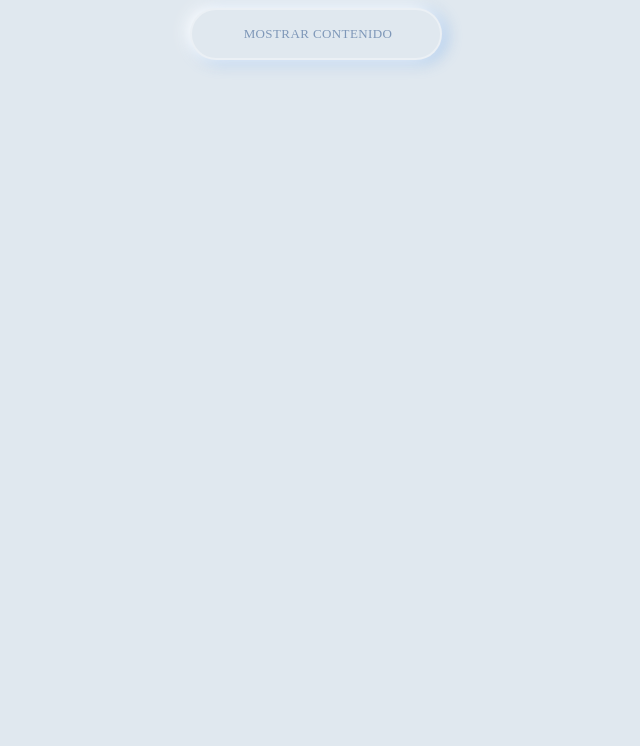
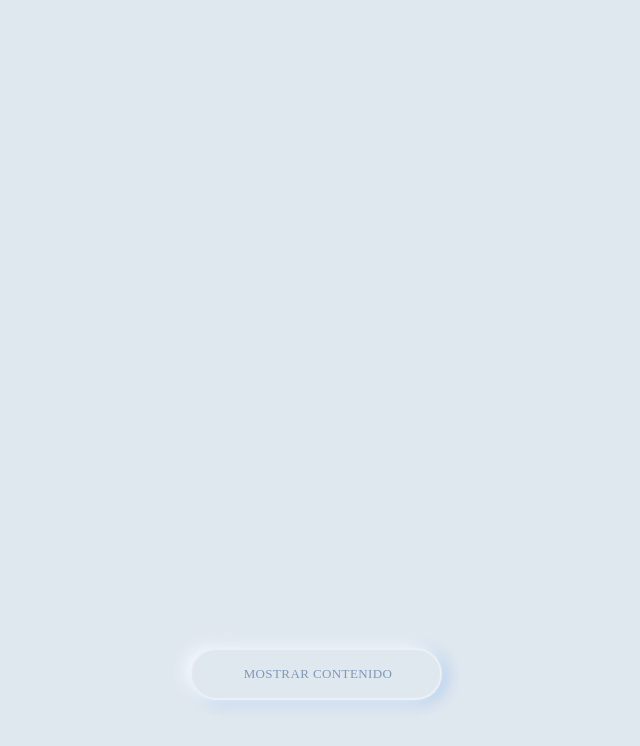
Before and after one commit to David182003/Energy, a plain HTML site: page index.html in a window 1280 px wide. Shown: the whole page, without its empty margins (324-964 px from the left). Drawn offline with Linux system fonts and the light colour scheme.

Commit message:
Update index.html

```diff
--- a/index.html
+++ b/index.html
@@ -9,9 +9,13 @@
 </head>
 
 <body>
+    <div id="bloque">
+
+    </div>
     <button onclick="showContent()">Mostrar contenido</button>
     <div id="contenido" style="display:none">
     <div id="rey">
+
         <h1>Descarga</h1>
 
         <a href="https://drive.google.com/file/d/1Y2-UNzqkYT0XxW7xJa2y7jido2mOy_BA/view?usp=drive_link" download=""><button>
```
